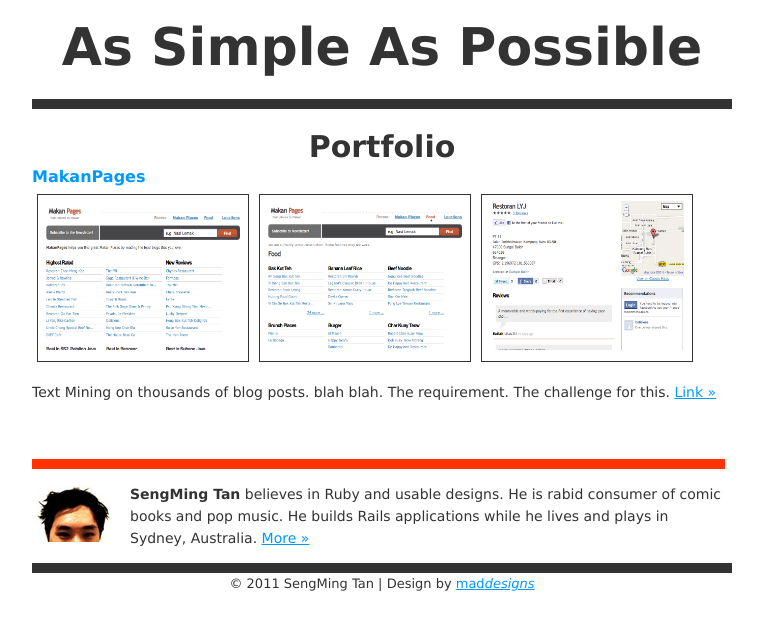
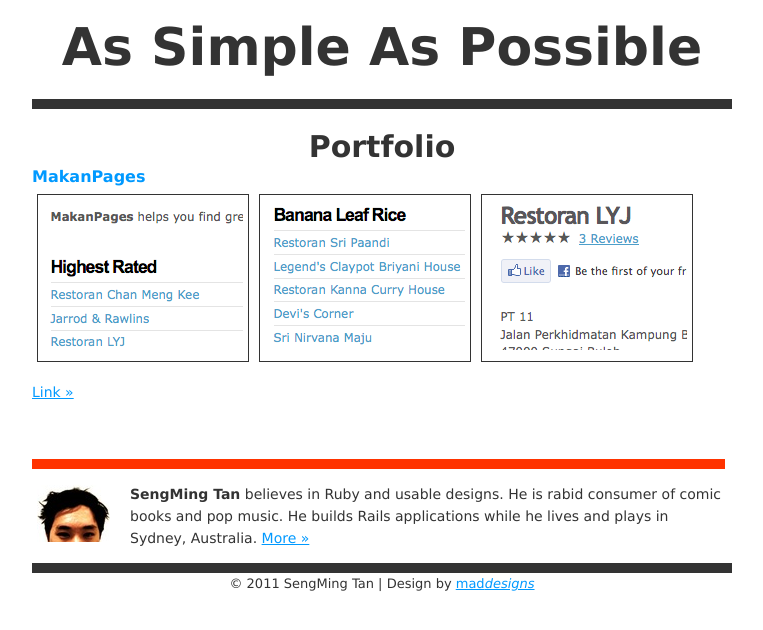
Before and after one commit to tansengming/tansengming.github.com, a Jekyll site: the page built from pages/_posts/2011-05-12-portfolio.markdown, in a window 1280 px wide. Shown: the top 630 px of the page, without its empty margins (258-1021 px from the left). Built offline with Jekyll 4.4.1, drawn with Linux system fonts in a browser that asks for light colours; nearby versions of some CDN libraries; Markdown is read by kramdown in place of the engine named in the settings; comment, search, counter and statistics services are not loaded.

Commit message:
adds porfolio thumbnails

```diff
--- a/pages/_posts/2011-05-12-portfolio.markdown
+++ b/pages/_posts/2011-05-12-portfolio.markdown
@@ -6,28 +6,25 @@ permalink: /portfolio/index.html
 <div class='photos'>
   <div class="photo">
   	<a href="/images/makanpages-index.png" title="Landing page for MakanPages.com">
-  		<img src="/images/makanpages-index.png" alt="makan pages index" style='width: 200px; height: 150px' />
+  		<img src="/images/makanpages-index-thumb.png" alt="makan pages index" style='width: 200px; height: 150px' />
   	</a>
   </div>
   <div class="photo">
     <a href="/images/makanpages-food.png" title="Food Index for MakanPages.com">
-      <img src="/images/makanpages-food.png" alt="makan pages index" style='width: 200px; height: 150px' />
+      <img src="/images/makanpages-food-thumb.png" alt="makan pages index" style='width: 200px; height: 150px' />
     </a>
   </div>
   <div class="photo">
     <a href="/images/makanpages-place.png" title="Eating Place Details on MakanPages.com">
-      <img src="/images/makanpages-place.png" alt="makan pages index" style='width: 200px; height: 150px' />
+      <img src="/images/makanpages-place-thumb.png" alt="makan pages index" style='width: 200px; height: 150px' />
     </a>
   </div>
 </div>
 <div class='clear'>
 </div>
-<p>
-  Text Mining on thousands of blog posts. blah blah.
-  The requirement.
-  The challenge for this.
-  <a href='http://makanpages.com/'>Link &raquo;</a>
-</p>
+
+[Link &raquo;](http://makanpages.com/)
+
 <script type="text/javascript" charset="utf-8">
 	$(document).ready(function() {
   	$('.photos a').lightBox();
```
Also changed, not shown: images/makanpages-food-thumb.png (added), images/makanpages-index-thumb.png (added), images/makanpages-place-thumb.png (added).
